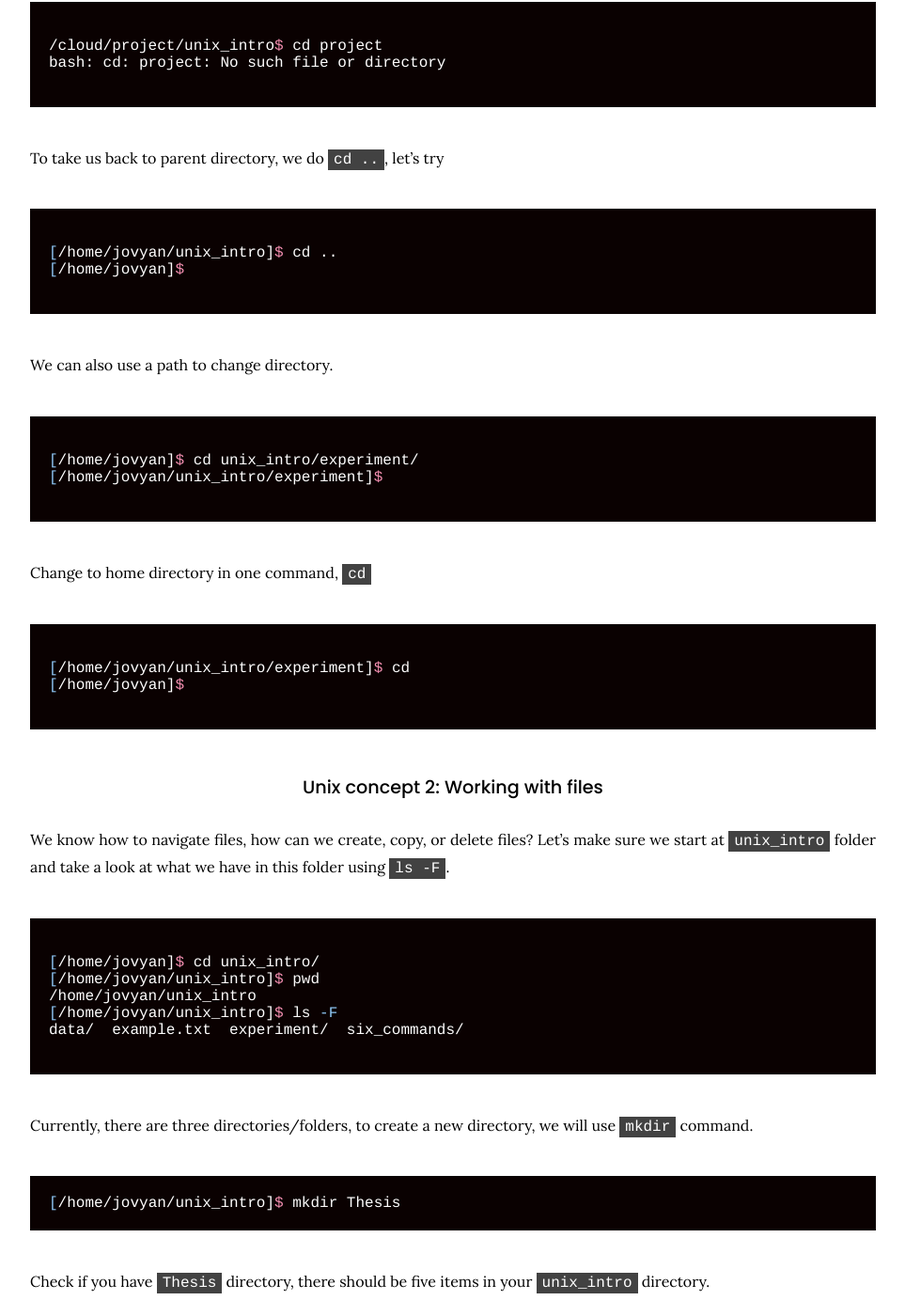
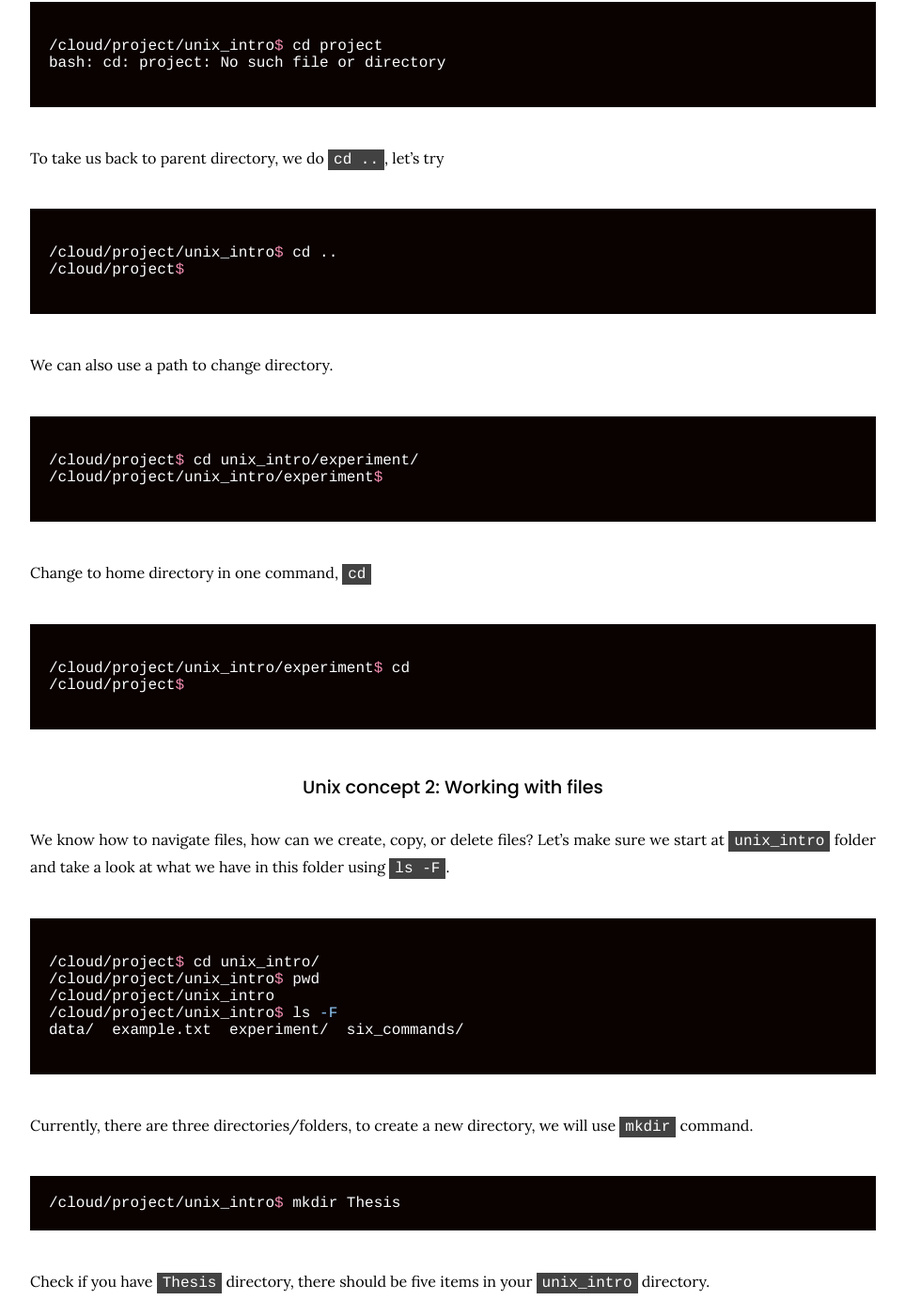
Before and after one commit to natpombubpa-lab/natpombubpa-lab.github.io, a Jekyll site: the page built from resources/Basic_Unix/Basic_Unix_EP1.md, in a window 1280 px wide and 1400 px high, scrolled down 3697 px. Shown: the whole window at 94% size, without its empty margins (158-1121 px from the left). Built offline with Jekyll 4.4.1, drawn with Linux system fonts in a browser that asks for light colours; nearby versions of some CDN libraries; some of the changed text lies outside the part shown.

Commit message:
Update Basic_Unix_EP1.md

````diff
--- a/resources/Basic_Unix/Basic_Unix_EP1.md
+++ b/resources/Basic_Unix/Basic_Unix_EP1.md
@@ -117,8 +117,8 @@
 {:.left}
 ```bash
 
-[/home/jovyan/unix_intro]$ cd ..
-[/home/jovyan]$
+/cloud/project/unix_intro$ cd ..
+/cloud/project$
 
 ```
 
@@ -127,8 +127,8 @@ We can also use a path to change directory.
 {:.left}
 ```bash
 
-[/home/jovyan]$ cd unix_intro/experiment/
-[/home/jovyan/unix_intro/experiment]$
+/cloud/project$ cd unix_intro/experiment/
+/cloud/project/unix_intro/experiment$
 
 ```
 
@@ -137,8 +137,8 @@
 {:.left}
 ```bash
 
-[/home/jovyan/unix_intro/experiment]$ cd
-[/home/jovyan]$
+/cloud/project/unix_intro/experiment$ cd
+/cloud/project$
 
 ```
 
@@ -149,10 +149,10 @@
 {:.left}
 ```bash
 
-[/home/jovyan]$ cd unix_intro/
-[/home/jovyan/unix_intro]$ pwd
-/home/jovyan/unix_intro
-[/home/jovyan/unix_intro]$ ls -F
+/cloud/project$ cd unix_intro/
+/cloud/project/unix_intro$ pwd
+/cloud/project/unix_intro
+/cloud/project/unix_intro$ ls -F
 data/  example.txt  experiment/  six_commands/
 
 ```
@@ -161,14 +161,14 @@ Currently, there are three directories/folders, to create a new directory, we wi
 
 {:.left}
 ```bash
-[/home/jovyan/unix_intro]$ mkdir Thesis
+/cloud/project/unix_intro$ mkdir Thesis
 ```
 
 Check if you have ```Thesis``` directory, there should be five items in your ```unix_intro``` directory.
 
 {:.left}
 ```bash
-[/home/jovyan/unix_intro]$ ls -F
+/cloud/project/unix_intro$ ls -F
 data/  example.txt  experiment/  six_commands/  Thesis/
 ```
 
@@ -180,8 +180,8 @@
 {:.left}
 ```bash
 
-[/home/jovyan/unix_intro]$ cd Thesis/
-[/home/jovyan/unix_intro/Thesis]$ nano draft.txt
+/cloud/project/unix_intro$ cd Thesis/
+/cloud/project/unix_intro/Thesis$ nano draft.txt
 
 ```
 
@@ -194,7 +194,7 @@
 {:.left}
 ```bash
 
-[/home/jovyan/unix_intro/Thesis]$ ls -lh
+/cloud/project/unix_intro/Thesis$ ls -lh
 total 4.0K
 -rw-r--r-- 1 jovyan jovyan 18 Jan 16 20:48 draft.txt
 
@@ -205,7 +205,7 @@
 {:.left}
 ```bash
 
-[[/home/jovyan/unix_intro/Thesis]$ touch my_file.txt
+/cloud/project/unix_intro/Thesis$ touch my_file.txt
 
 ```
 
@@ -219,15 +219,15 @@
 
 {:.left}
 ```bash
-[/home/jovyan/unix_intro/Thesis]$ rm draft.txt
+/cloud/project/unix_intro/Thesis$ rm draft.txt
 ```
 
 What about removing directory? Let's move up/back to ```unix_intro``` and try removing ```Thesis``` directory
 
 {:.left}
 ```bash
-[/home/jovyan/unix_intro/Thesis]$ cd ..
-[/home/jovyan/unix_intro]$ rm Thesis
+/cloud/project/unix_intro/Thesis$ cd ..
+/cloud/project/unix_intro$ rm Thesis
 rm: cannot remove 'Thesis': Is a directory
 ```
 
@@ -235,7 +235,7 @@
 
 {:.left}
 ```bash
-[/home/jovyan/unix_intro]$ rm -r Thesis/
+/cloud/project/unix_intro$ rm -r Thesis/
 ```
 
 How do we change file name? We can use ```mv``` command.
@@ -243,14 +243,14 @@
 {:.left}
 ```bash
 #lisitng files and folder
-[/home/jovyan/unix_intro]$ ls
+/cloud/project/unix_intro$ ls
 data  example.txt  experiment  six_commands
 
 #change file name using mv command
-[/home/jovyan/unix_intro]$ mv example.txt example_1.txt
+/cloud/project/unix_intro$ mv example.txt example_1.txt
 
 #listing files and folder, you should see that example.txt becomes example_1.txt
-[/home/jovyan/unix_intro]$ ls
+/cloud/project/unix_intro$ ls
 data  example_1.txt  experiment  six_commands
 ```
 
@@ -259,10 +259,10 @@
 {:.left}
 ```bash
 # move a file
-[/home/jovyan/unix_intro]$ mv example_1.txt data/
+/cloud/project/unix_intro$ mv example_1.txt data/
 
 # now a file has been moved to data folder
-[/home/jovyan/unix_intro]$ ls data/
+/cloud/project/unix_intro$ ls data/
 all_samples  example_1.txt
 
 ```
@@ -272,10 +272,10 @@ How about copy file instead if moving file?
 {:.left}
 ```bash
 #copy file to current directory
-[/home/jovyan/unix_intro]$ cp data/example_1.txt .
+/cloud/project/unix_intro$ cp data/example_1.txt .
 
 #listing files and folders, example_1.txt should be present in your current working directory
-[/home/jovyan/unix_intro]$ ls
+/cloud/project/unix_intro$ ls
 data  example_1.txt  experiment  six_commands
 ```
 
````
